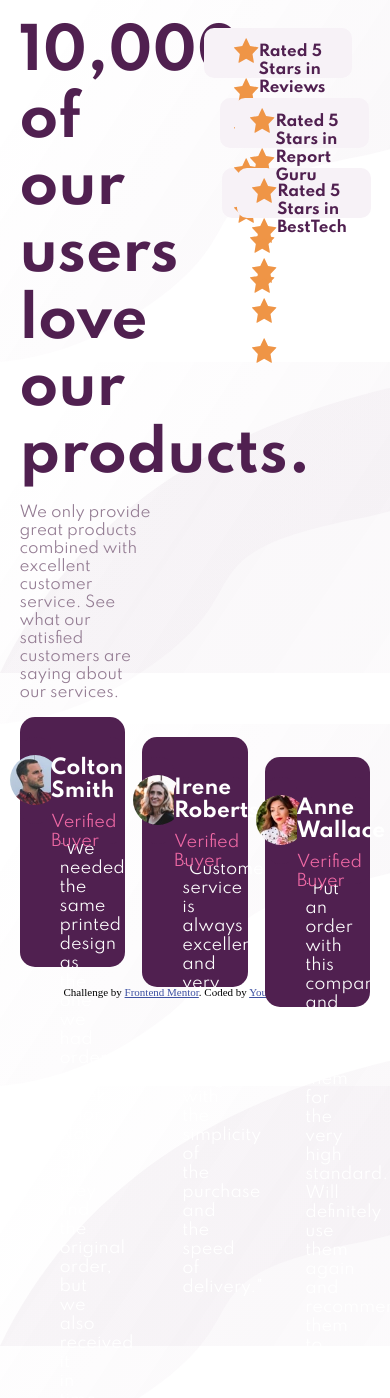
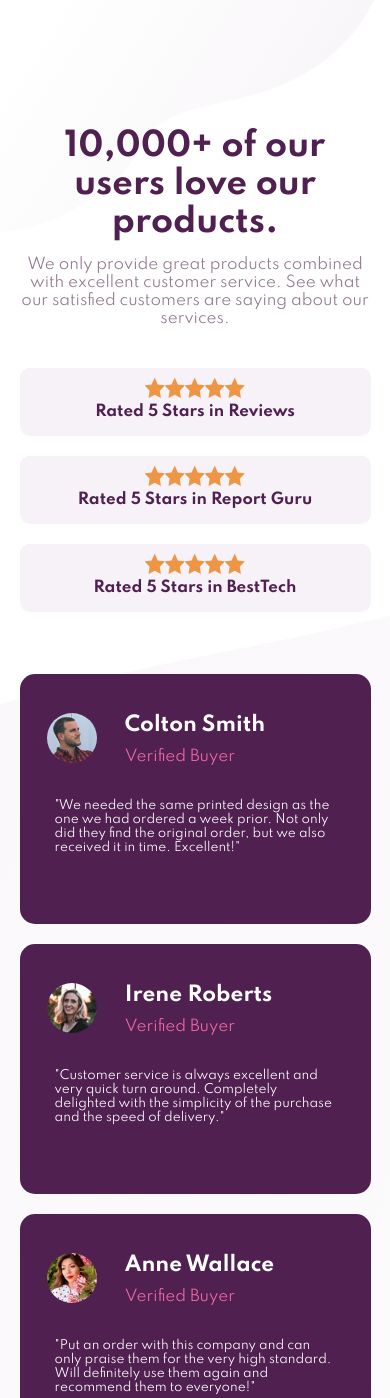
Before and after one commit to Edgar-Meza/Social-proof-section, a plain HTML site: page index.html in a window 390 px wide. Shown: the top 1398 px of the page. Drawn offline with Linux system fonts and the light colour scheme.

Commit message:
se termino el diseño mobil y de escritorio

```diff
--- a/index.html
+++ b/index.html
@@ -35,7 +35,7 @@
         </div>
       </section>
       <section>
-        <div>
+        <div class="card">
           <div class="head-card">
             <div>
               <img src="./images/image-colton.jpg" alt="people">
@@ -51,7 +51,7 @@
             Excellent!"
           </blockquote>
         </div>
-        <div>
+        <div class="card">
           <div class="head-card">
             <div>
               <img src="./images/image-irene.jpg" alt="people">
@@ -66,7 +66,7 @@
             delighted with the simplicity of the purchase and the speed of delivery."
           </blockquote>
         </div>
-        <div>
+        <div class="card">
           <div class="head-card">
             <div>
               <img src="./images/image-anne.jpg" alt="poeple">
@@ -87,7 +87,7 @@
       Challenge by
       <a href="https://www.frontendmentor.io?ref=challenge" target="_blank"
         >Frontend Mentor</a
-      >. Coded by <a href="#">Your Name Here</a>.
+      >. Coded by <a href="https://github.com/Edgar-Meza">Edgar Meza</a>.
     </footer>
     <script src="./js/main.js"></script>
   </body>
--- a/sass/style.scss
+++ b/sass/style.scss
@@ -1,11 +1,11 @@
 @import url('https://fonts.googleapis.com/css2?family=Kumbh+Sans:wght@400;700&family=Spartan:wght@400;500;700&display=swap');
 body {
     width: 100%;
-    height: 100%;
-    position: absolute;
     margin: 0;
     padding: 0;
-    background-image: url(../images/bg-pattern-top-desktop.svg), url(../images/bg-pattern-bottom-desktop.svg);
+    background-image: url(../images/bg-pattern-bottom-desktop.svg);
+    background-size: cover;
+    background-repeat: no-repeat;
 }
 main {
     font-family: 'Spartan', sans-serif;
@@ -15,13 +15,17 @@ main {
         "info rate"
         "opinion opinion"
     ;
-    padding: 5%;
+    padding: 15vh;
+    background-image: url(../images/bg-pattern-top-desktop.svg);
+    background-repeat: no-repeat;
+    background-size: initial;
     section:nth-child(1) {
         grid-area: info;
         h1 {
-            font-size: 3.5em;
+            font-size: 3em;
             margin: 0;
             color: hsl(300, 43%, 22%);
+            padding-right: 25%;
         }
         p {
             font-size: 15px;
@@ -34,7 +38,8 @@ main {
         padding: 5%;
         padding-right: 0;
         div:nth-child(2) {
-            margin-left: 10%;
+            margin-left: auto;
+            margin-right: auto;
         }
         div:nth-child(3) {
             margin-left: auto;
@@ -67,12 +72,14 @@ main {
         grid-area: opinion;
         display: flex;
         justify-content: space-between;
-        height: 250px;
-        div {
+        height: auto;
+        margin-top: 5vh;
+        .card {
             background-color: hsl(300, 43%, 22%);
             border-radius: 15px;
             width: 30%;
             color: #FFFFFF;
+            height: 250px;
             .head-card {
                 display: flex;
                 width: 100%;
@@ -100,8 +107,15 @@ main {
                     }
                     span {
                         color: hsl(333, 80%, 67%);
+                        font-size: 15px;
                     }
                 }
+            }
+            blockquote {
+                font-size: 12px;
+                margin-left: 10%;
+                margin-right: 10%;
+                margin-top: 5%;
             }
         }
         div:nth-child(2) {
@@ -119,3 +133,96 @@ main {
 .attribution a {
     color: hsl(228, 45%, 44%);
 }
+
+@media (max-width: 1200px) {
+    main {
+        section:nth-child(2) {
+            div {
+                width: 85%;
+            }
+        }
+    }
+}
+@media (max-width: 992px) {
+    main {
+        grid-template-columns: 100%;
+        grid-template-areas:
+            "info"
+            "rate"
+            "opinion"
+        ;
+        section:nth-child(1) {
+            text-align: center;
+            h1 {
+                padding: 0;
+            }
+            p {
+                padding: 0;
+            }
+        }
+        section:nth-child(2) {
+            padding-right: 5%;
+            div {
+                width: 85%;
+            }
+        }
+    }
+}
+@media (max-width: 768px) {
+    body {
+        background-image: url(../images/bg-pattern-bottom-mobile.svg);
+    }
+    main {
+        background-image: url(../images/bg-pattern-top-mobile.svg);
+        section:nth-child(1) {
+            margin-bottom: 25px;
+        }
+        section:nth-child(2) {
+            padding: 0;
+            div {
+                width: 100%;
+                padding: 0;
+                flex-wrap: wrap;
+                height: auto;
+                div {
+                    width: 100%!important;
+                    margin: 0;
+                    text-align: center;
+                }
+                p {
+                    margin-left: auto;
+                    margin-right: auto;
+                    margin-top: 0;
+                }
+            }
+        }
+        section:nth-child(3) {
+            flex-wrap: wrap;
+            .card {
+                width: 100%;
+            }
+        }
+    }
+    footer {
+        position: relative;
+        bottom: 0;
+        width: 100%;
+    }
+}
+@media (max-width: 576px) {
+    main {
+        padding-left: 5%;
+        padding-right: 5%;
+        section:nth-child(1) {
+            h1 {
+                font-size: 2em;
+            }
+        }
+    }
+    .stars {
+        img {
+            width: 20px!important;
+            height: 20px!important;
+        }
+    }
+}
```
Also changed, not shown: css/style.css, 1 other file.
